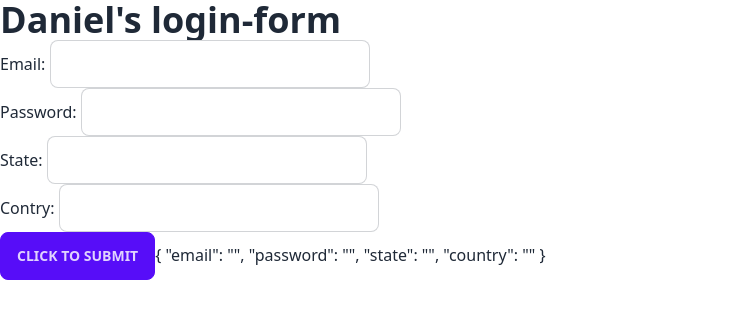
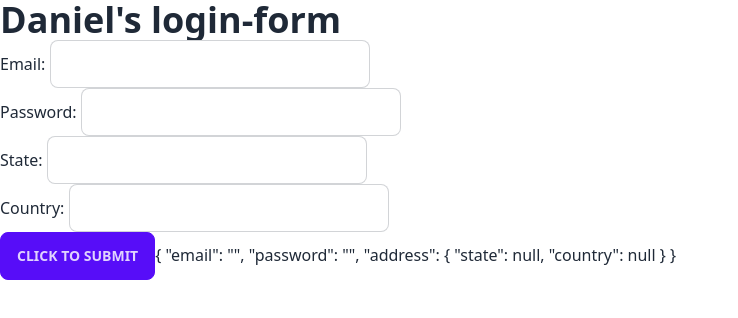
Before and after one commit to zjian107-su/Angular-Akasha1729, an Angular app: page / in a window 1280 px wide. Shown: the top 318 px of the page, without its empty margins (0-738 px from the left). Built offline with nearby package versions, Linux system fonts and the light colour scheme.

Commit message:
✨ update: reactive form with nested formBuilder

```diff
--- a/src/app/components/login-form/login-form.component.html
+++ b/src/app/components/login-form/login-form.component.html
@@ -12,16 +12,18 @@
     <input class="input input-bordered w-full max-w-xs" type="password" name="passowrd" formControlName="password" />
   </label>
   <br />
+<div formGroupName="address">
     <label for="state">
       State:
       <input class="input input-bordered w-full max-w-xs" type="text" name="state" formControlName="state" />
     </label>
     <br />
-  <label for="contry">
-    Contry:
-    <input class="input input-bordered w-full max-w-xs" type="contry" name="passowrd" formControlName="country" />
+    <label for="country">
+      Country:
+      <input class="input input-bordered w-full max-w-xs" type="text" name="country" formControlName="country" />
     </label>
     <br />
+  </div>
 
   <button class="btn btn-primary" type="submit">Click to submit</button>
 
--- a/src/app/components/login-form/login-form.component.ts
+++ b/src/app/components/login-form/login-form.component.ts
@@ -17,8 +17,7 @@ export class LoginFormComponent {
   signupForm: FormGroup = this.fb.group({
     email: [],
     password: [],
-    state: [],
-    country: [],
+    address: this.fb.group({ state: [], country: [] }),
   });
 
   ngOnInit() {
```
Lines whose indentation alone changed are shown as unchanged.
